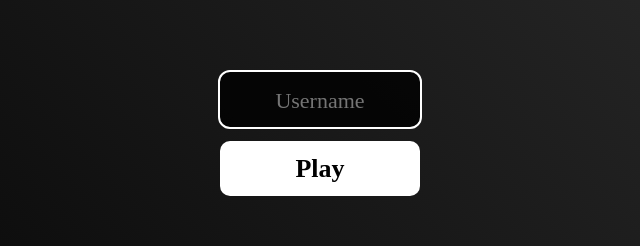
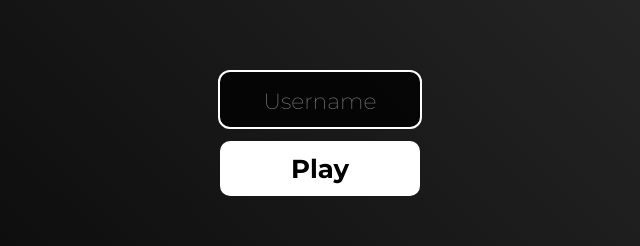
Before and after one commit to CrisByte04/battaglianavale, a plain HTML site: page mainPage.html in a window 1280 px wide. Shown: the part 317-563 px from the top of the page, 320-960 px from the left. Drawn offline with Linux system fonts and the light colour scheme.

Commit message:
Update 3 pagina principale

```diff
--- a/Styles/style.css
+++ b/Styles/style.css
@@ -2,8 +2,8 @@
 * {
 	margin: 0;
 	padding: 0;
-	font-family: Montserrat;
-	font-weight: 600;
+	font-family: "Montserrat", sans-serif;
+	font-weight: 700;
 }
 @font-face {
 	font-family: EvilEmpire;
@@ -70,7 +70,6 @@ body {
 	background: none;
 	color: white;
 	font-size: 26px;
-	text-transform: capitalize;
 	text-shadow: 0px 0px 12px white;
 	border: none;
 	outline: none;
@@ -78,7 +77,7 @@ body {
 }
 .nameInput::placeholder {
 	font-size: 22px;
-	font-weight: 100;
+	font-weight: 200;
 	text-shadow: none;
 }
 .nameContainer:focus-within .nameInput,
--- a/mainPage.html
+++ b/mainPage.html
@@ -4,6 +4,11 @@
   <meta charset="UTF-8">
   <meta name="viewport" content="width=device-width, initial-scale=1.0">
   <link rel="stylesheet" href="./Styles/style.css">
+
+  <!-- Font Montserrat -->
+  <link rel="preconnect" href="https://fonts.gstatic.com">
+  <link href="https://fonts.googleapis.com/css2?family=Montserrat:ital,wght@0,100;0,200;0,300;0,400;0,500;0,600;0,700;0,800;0,900;1,100;1,200;1,300;1,400;1,500;1,600;1,700;1,800;1,900&display=swap" rel="stylesheet">
+
   <title>Battaglia Navale | Home</title>
 </head>
 <body>
@@ -15,7 +20,7 @@
   <div class="startPage">
     <!-- Nome -->
     <div class="nameContainer" id="nameContainer">
-      <input class="nameInput" id="name" type="text" placeholder="username" onfocus="inputFocus()" oninput="inputText()">
+      <input class="nameInput" id="name" type="text" placeholder="Username" onfocus="inputFocus()" oninput="inputText()">
     </div>
     <!-- Play -->
     <div class="playContainer" onclick="playClick()">
```
Also changed, not shown: 1 other file.
